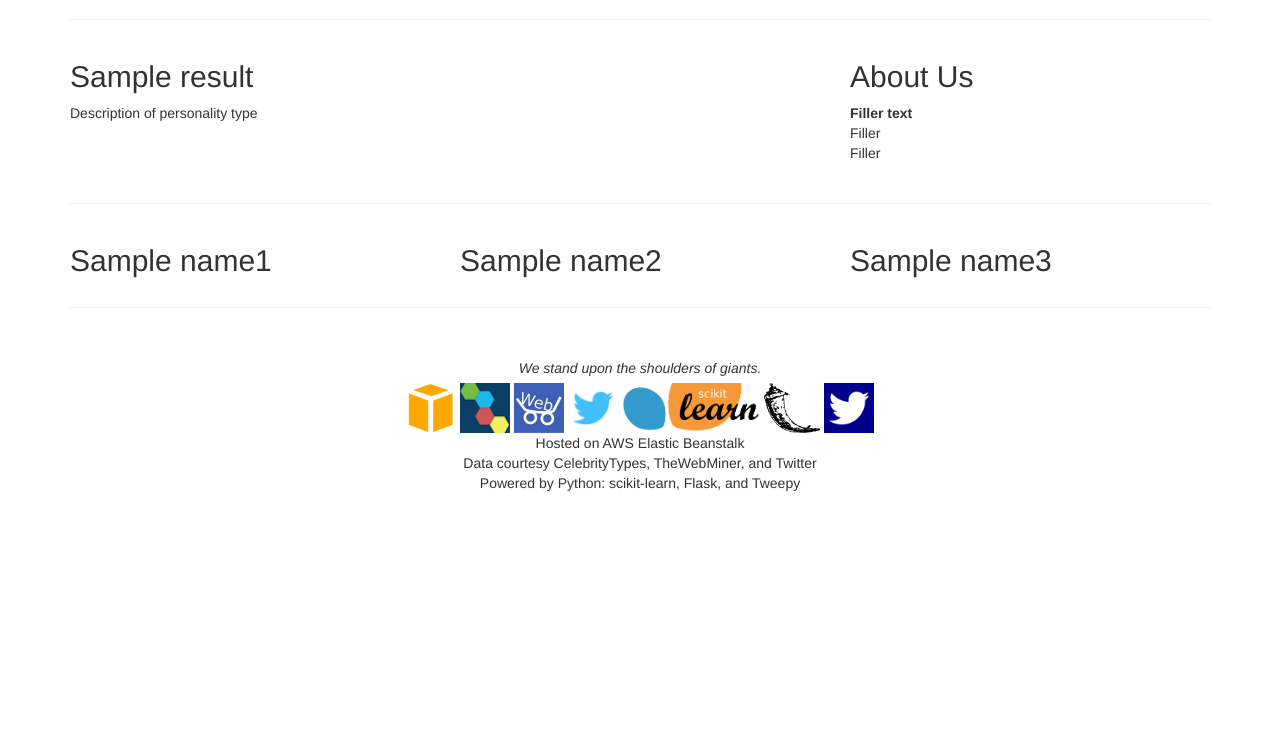
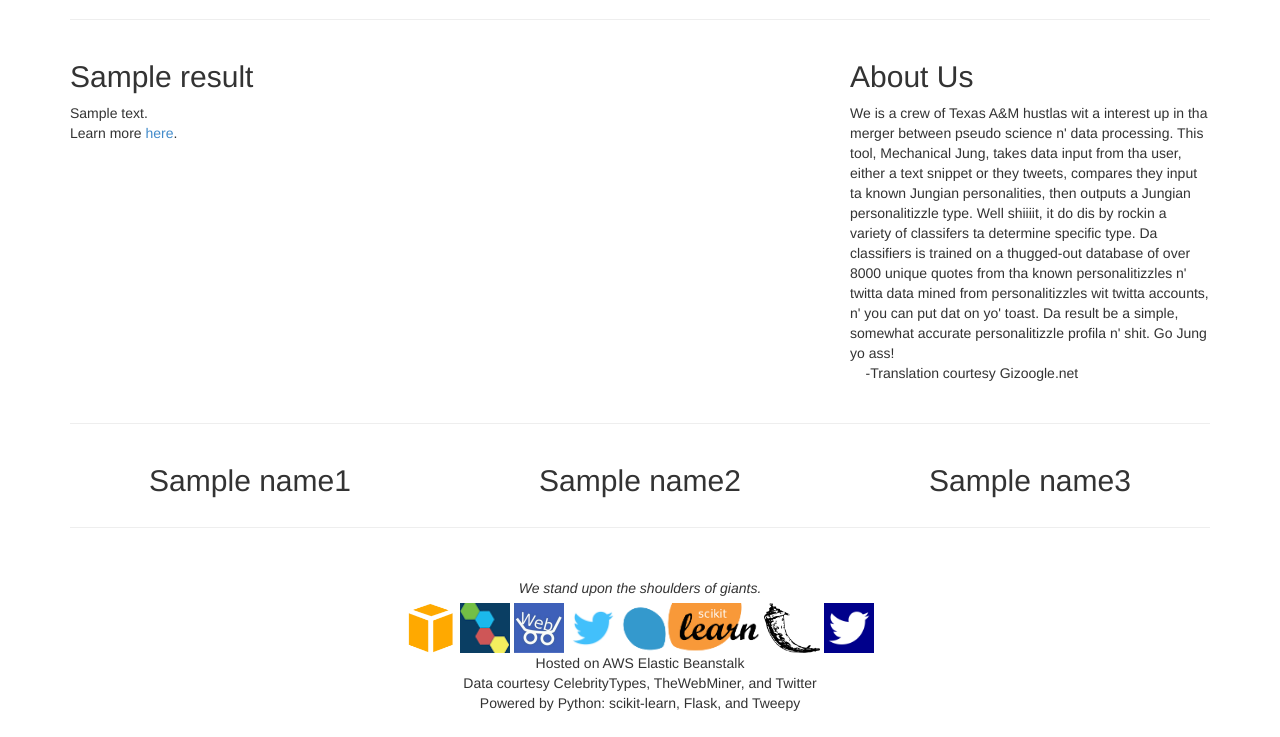
Before and after one commit to jessyarbrough/mech-jung, a Flask app: template templates/results.html in a window 1280 px wide. Shown: the part 51-788 px from the top of the page. Before the commit the page ends 542 px from the top, so only its background shows below. Run offline with Flask 2, Linux system fonts and the light colour scheme; the template is opened without the code that fills it: most values are stand-ins (such as "Sample title", 1, 10 or a date in 2020); parts of the project's set-up code (start-up, migrations or seed data) failed here and were passed over.

Commit message:
Update Reults Page

```diff
--- a/application.py
+++ b/application.py
@@ -12,6 +12,8 @@ application = flask.Flask(__name__)
 prefs = ['ie', 'ns', 'ft', 'jp']
 clf_types = ['svc', 'nb', 'knn']
 doc_types = ['text', 'tweet']
+types = ['INFP', 'INFJ', 'INTJ', 'INTP', 'ENTP', 'ENTJ', 'ENFJ', 'ENFP', 'ESFP', 'ESFJ', 'ESTJ',
+'ESTP', 'ISTP', 'ISTJ', 'ISFJ', 'ISFP']
 classifiers = {}
 
 for pref in prefs:
@@ -28,6 +30,14 @@ for pref in prefs:
 				pass
 
 personalities = {}
+PersonalitiesDescription = {}
+
+for line in open("PersonalitiesDescription.tsv", "r"):
+	line = line.split('\t')
+	key = line[0]
+	description = line[1]
+	url = line[2].strip()
+	PersonalitiesDescription[key] = (description, url)
 
 with open("Personalities.tsv", "rb") as f:
     for line in f:
@@ -38,7 +48,6 @@ with open("Personalities.tsv", "rb") as f:
             personalities[key] += [[values]]
         else:
             personalities[key] = [[values]]
-
 
 @application.route('/')
 def hello_world():
@@ -52,6 +61,8 @@ def classify():
 		clf = classifiers[pref]['svc']['text']
 		result += clf.predict([doc])[0]
 	x = 1
+	description = PersonalitiesDescription[result][0]
+	description_url = PersonalitiesDescription[result][1]
 	people = personalities[result]
 	length = len(people)
 	rand1 = random.randint(0, length/3)
@@ -66,7 +77,7 @@ def classify():
 	name3 = people[rand3][0][0]
 	url3 = "http://www.celebritytypes.com/" + people[rand3][0][1]
 
-	return flask.render_template('results.html', result=result, name1=name1, url1=url1, name2=name2, url2=url2, name3=name3, url3=url3)
+	return flask.render_template('results.html', result=result, name1=name1, url1=url1, name2=name2, url2=url2, name3=name3, url3=url3, description=description, description_url=description_url)
 
 if __name__ == '__main__':
 	application.debug = True
--- a/templates/results.html
+++ b/templates/results.html
@@ -63,16 +63,16 @@
         <div class="row">
             <div class="col-sm-8">
                 <h2 id="classification">What We Do</h2>
-                <p>Description of personality type</p>
+                <p>{{description}}
+                    <br>Learn more <a href="{{description_url}}">here</a>.
+                </p>
 
             </div>
             <div class="col-sm-4">
                 <h2>About Us</h2>
                 <address>
-                    <strong>Filler text</strong>
-                    <br>Filler
-                    <br>Filler
-                    <br>
+                    <p>We is a crew of Texas A&M hustlas wit a interest up in tha merger between pseudo science n' data processing. This tool, Mechanical Jung, takes data input from tha user, either a text snippet or they tweets, compares they input ta known Jungian personalities, then outputs a Jungian personalitizzle type. Well shiiiit, it do dis by rockin a variety of classifers ta determine specific type. Da classifiers is trained on a thugged-out database of over 8000 unique quotes from tha known personalitizzles n' twitta data mined from personalitizzles wit twitta accounts, n' you can put dat on yo' toast. Da result be a simple, somewhat accurate personalitizzle profila n' shit. Go Jung yo ass!
+                        <br>&nbsp;&nbsp;&nbsp;&nbsp;-Translation courtesy Gizoogle.net</p>
                 </address>
 
             </div>
@@ -83,16 +83,16 @@
 
         <div class="row">
             <div class="col-sm-4">
-                <img class="img-circle img-responsive img-center" id="picture1" alt="">
-                <h2 id="nametag1">Marketing Box #1</h2>
+                <img class="img-circle img-responsive img-center" id="picture1" alt="" style="width:200px;height:290">
+                <h2 id="nametag1" style="text-align:center">Marketing Box #1</h2>
             </div>
             <div class="col-sm-4">
-                <img class="img-circle img-responsive img-center" id="picture2" alt="">
-                <h2 id="nametag2">Marketing Box #2</h2>
+                <img class="img-circle img-responsive img-center" id="picture2" alt="" style="width:200px;height:290">
+                <h2 id="nametag2" style="text-align:center">Marketing Box #2</h2>
             </div>
             <div class="col-sm-4">
-                <img class="img-circle img-responsive img-center" id="picture3" alt="">
-                <h2 id="nametag3">Marketing Box #3</h2>
+                <img class="img-circle img-responsive img-center" id="picture3" alt="" style="width:200px;height:290">
+                <h2 id="nametag3" style="text-align:center">Marketing Box #3</h2>
             </div>
         </div>
         <!-- /.row -->
@@ -139,6 +139,8 @@
         var urlpic1 = '{{ url1 }}';
         var urlpic2 = '{{ url2 }}';
         var urlpic3 = '{{ url3 }}';
+        var typedescription = '{{ description }}';
+        var urldescription = '{{ description_url }}'
 
         document.getElementById("classification").innerHTML = resultVar;
         document.getElementById("nametag1").innerHTML = name1;
@@ -147,6 +149,8 @@
         document.getElementById("picture1").setAttribute("src", urlpic1);
         document.getElementById("picture2").setAttribute("src", urlpic2);
         document.getElementById("picture3").setAttribute("src", urlpic3);
+        document.getElementById("description").innerHTML = typedescription;
+        document.getElementById("description_url").innerHTML = urldescription;
     </script>
 
 </body>
```
Also changed, not shown: 1 other file.
